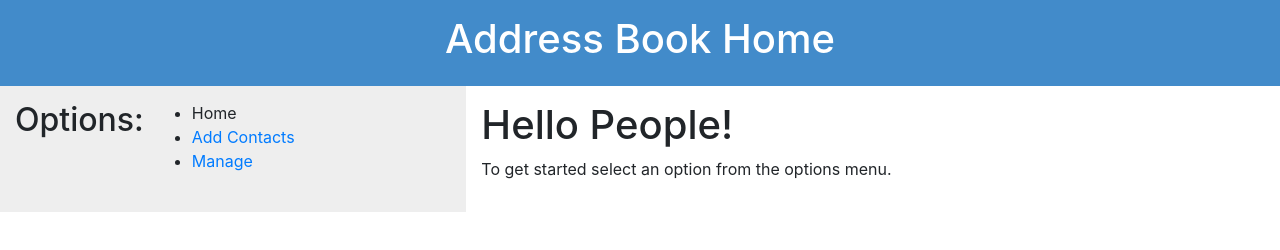
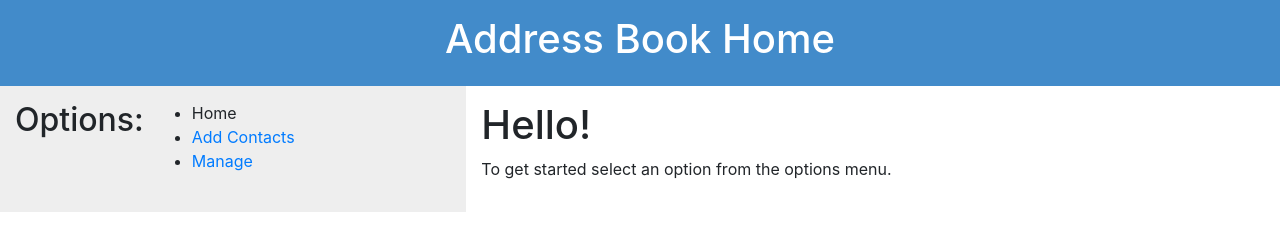
Before and after one commit to circletes/address-book, a website: page views/index.html in a window 1280 px wide. Drawn offline with nearby package versions, Linux system fonts and the light colour scheme.

Commit message:
change index.html

```diff
--- a/views/index.html
+++ b/views/index.html
@@ -69,7 +69,7 @@
         </nav>
 
         <article class="article">
-            <h1>Hello People! </h1>
+            <h1>Hello! </h1>
             <p>To get started select an option from the options menu. </p>
         </article>
     </div>
```
